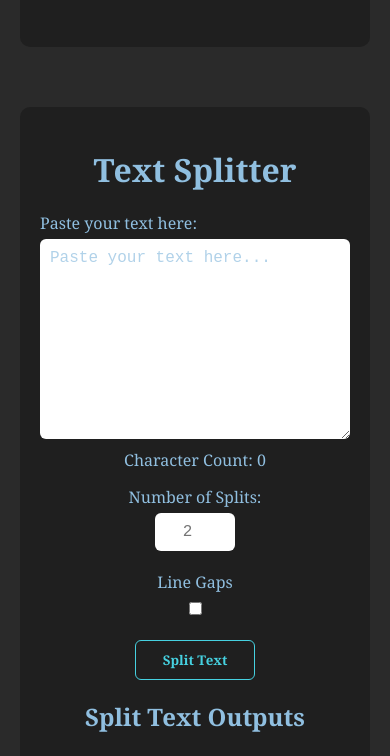
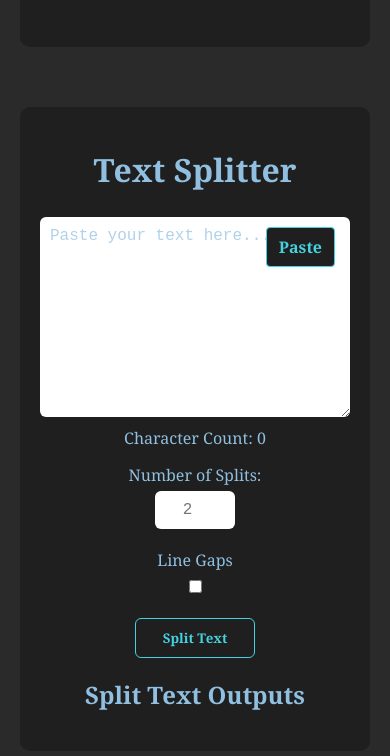
Before and after one commit to celestial-monocles/find-and, a plain HTML site: page index.html in a window 390 px wide. Shown: the part 893-1649 px from the top of the page. Drawn offline with nearby package versions, Linux system fonts and the light colour scheme.

Commit message:
Update index.html

```diff
--- a/index.html
+++ b/index.html
@@ -319,25 +319,28 @@
 
 	  /* Text Splitter buttons - cyan text */
 	  #textSplitterApp #splitTextButton,
-	#textSplitterApp .copy-button {
+	  #textSplitterApp .copy-button,
+	  #textSplitterApp .paste-button {
 		color: #46D1E0;
-	  background-color: #1f1f1f; /* Dark background for contrast */
-	  border: 1px solid #46D1E0; /* Optional: adds border matching text color */
+		background-color: #1f1f1f;
+		border: 1px solid #46D1E0;
 	  }
 
 	  /* Keep Clear Input button with white text */
 	  #textSplitterApp #clearSplitButton {
 		color: white;
-	  background-color: #A84A46; /* Keep original red background */
-	  border: none; /* Remove border if added above */
+		background-color: #A84A46;
+		border: none;
 	  }
 
 	  /* Hover effects for cyan buttons */
 	  #textSplitterApp #splitTextButton:hover,
-	#textSplitterApp .copy-button:hover {
+	  #textSplitterApp .copy-button:hover,
+	  #textSplitterApp .paste-button:hover {
 		background-color: #46D1E0;
-	  color: #1f1f1f; /* Dark text on hover */
+		color: #1f1f1f;
 	  }
+
 
 	#navButtons {
 	  position: fixed;
@@ -375,6 +378,28 @@
 	  transform: scale(1.05); /* Optional slight scale increase */
 	}
 
+    /* New styles for paste buttons */
+    .textarea-container {
+      position: relative;
+    }
+
+    .paste-button {
+      position: absolute;
+      right: 10px;
+      top: 10px;
+      background-color: #B287CC;
+      color: white;
+      border: none;
+      padding: 5px 10px;
+      border-radius: 4px;
+      cursor: pointer;
+      font-size: 14px;
+      z-index: 10;
+    }
+
+    .paste-button:hover {
+      background-color: #A84B8C;
+    }
 
     @media (max-width: 768px) {
 	  #exportImportButtons button {
@@ -387,6 +412,12 @@
 		display: block;
 		width: 100%;
 		margin: 5px 0; /* Add vertical margin here as well if needed */
+	  }
+
+	  /* Make paste buttons more prominent on mobile */
+	  .paste-button {
+	    padding: 8px 12px;
+	    font-size: 16px;
 	  }
 	}
 
@@ -402,7 +433,10 @@
   <!-- FIND AND REPLACE SECTION -->
   <div class="section" id="findReplaceApp">
     <h1><a href="https://celestial-monocles.github.io/findandreplace/">Find and Replace Text</a></h1>
-    <textarea id="inputText" rows="10" placeholder="Enter your text here..."></textarea><br>
+    <div class="textarea-container">
+      <textarea id="inputText" rows="10" placeholder="Enter your text here..."></textarea>
+      <button class="paste-button" onclick="pasteToTextarea('inputText')">Paste</button>
+    </div>
     <button id="clearBtn" onclick="clearInputText()">Clear Input</button>
 
     <h2><button onclick="toggleFindReplaceSection()" id="toggleFindReplaceBtn">▼ Find and Replace List</button></h2>
@@ -436,8 +470,6 @@
 	</div>
 
 
-
-
     <button onclick="replaceText()">Replace</button><br><br>
 
     <h2>Result:</h2>
@@ -454,8 +486,10 @@
   <!-- TEXT SPLITTER SECTION -->
   <div class="section" id="textSplitterApp">
     <h1>Text Splitter</h1>
-    <label for="splitInput">Paste your text here:</label>
+    <div class="textarea-container">
       <textarea id="splitInput" rows="10" placeholder="Paste your text here..." oninput="updateCharCount()"></textarea>
+      <button class="paste-button" onclick="pasteToTextarea('splitInput')">Paste</button>
+    </div>
     <div id="charCount">Character Count: 0</div>
 
 	<div id="numSplitContainer">
@@ -664,7 +698,26 @@
 	  }
 	}
 
+    // New paste function for both textareas
+    async function pasteToTextarea(textareaId) {
+      try {
+        const text = await navigator.clipboard.readText();
+        document.getElementById(textareaId).value = text;
 
+        // Update character count if it's the splitInput
+        if (textareaId === 'splitInput') {
+          updateCharCount();
+        }
+
+        // Show copy button if it's the inputText
+        if (textareaId === 'inputText') {
+          toggleCopyButtonVisibility();
+        }
+      } catch (err) {
+        console.error('Failed to read clipboard contents: ', err);
+        alert('Failed to paste. Please paste manually or check browser permissions.');
+      }
+    }
 
     new Sortable(document.getElementById('findReplaceContainer'), {
       animation: 150,
```
Lines whose indentation alone changed are shown as unchanged.
